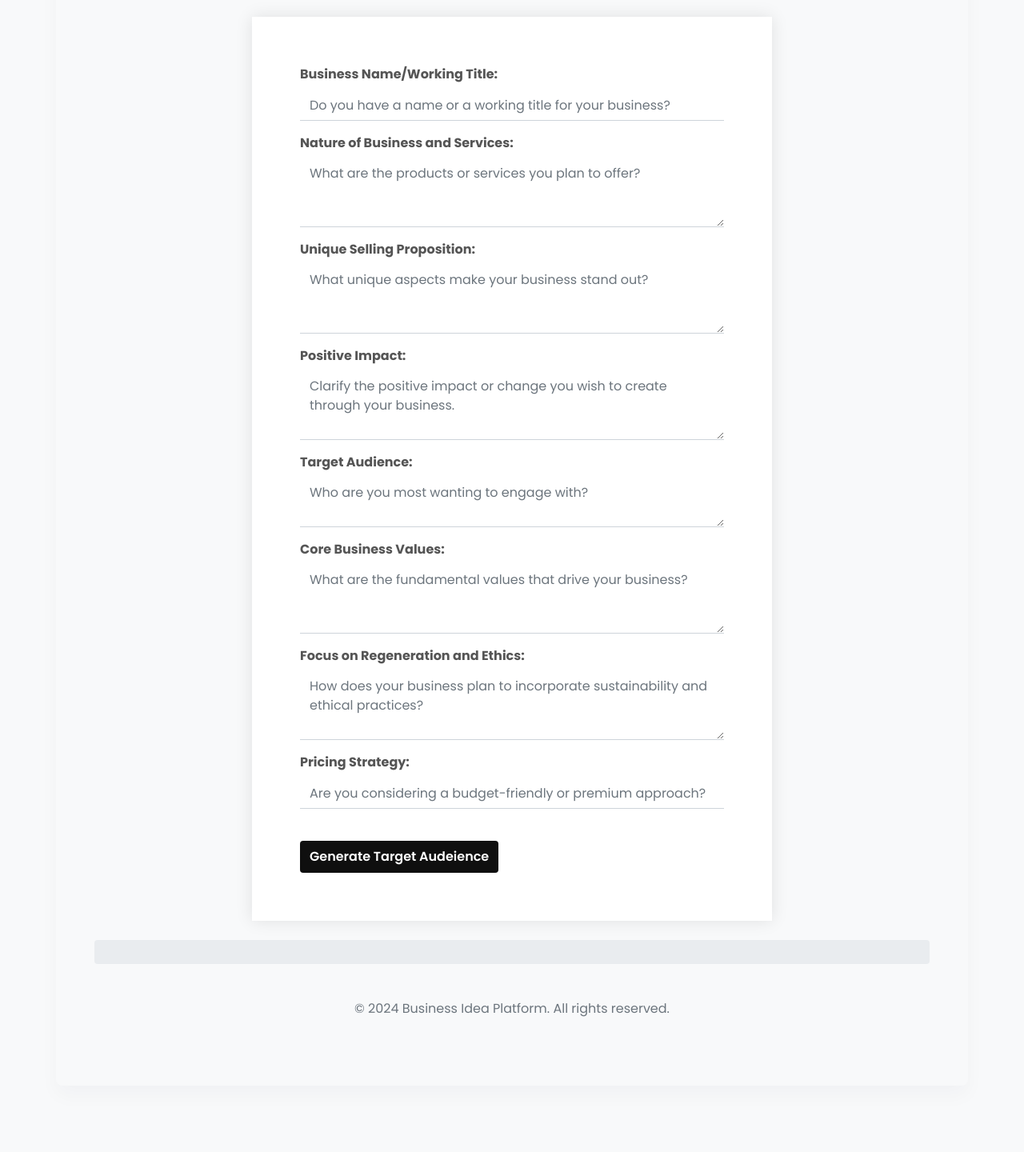
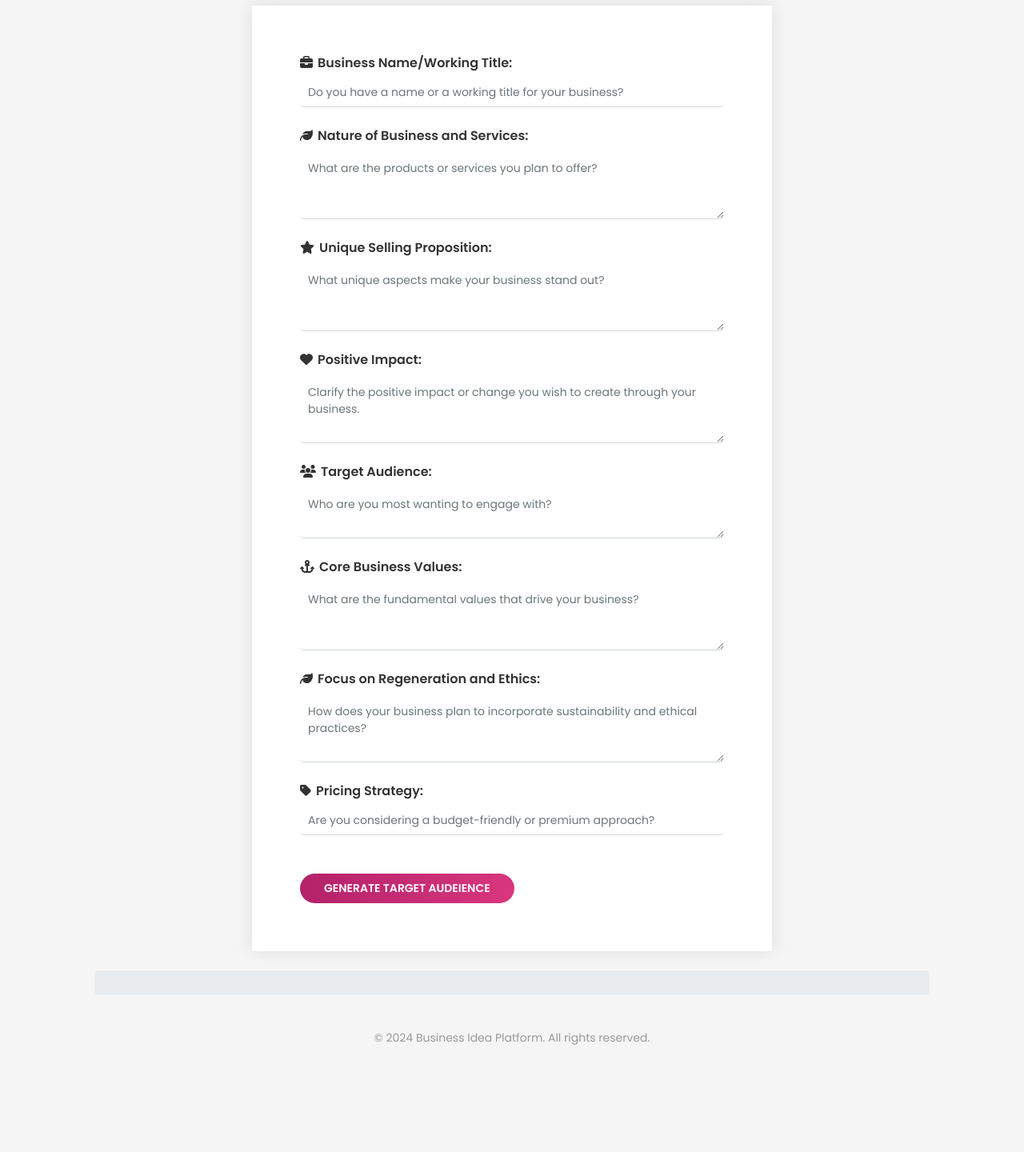
Before and after one commit to RaheesAhmed/brand-story-creator, a website: page public/index.html in a window 1280 px wide. Shown: the part 179-1619 px from the top of the page at 80% size. Before the commit the page ends 1584 px from the top, so only its background shows below. Drawn offline with nearby package versions, Linux system fonts and the light colour scheme.

Commit message:
Refactor card layout and styles in script.js and style.css

```diff
--- a/public/index.html
+++ b/public/index.html
@@ -4,6 +4,7 @@
     <meta charset="UTF-8" />
     <meta name="viewport" content="width=device-width, initial-scale=1.0" />
     <title>Business Idea Form</title>
+    <link rel="stylesheet" href="https://cdnjs.cloudflare.com/ajax/libs/font-awesome/6.5.1/css/all.min.css" integrity="sha512-DTOQO9RWCH3ppGqcWaEA1BIZOC6xxalwEsw9c2QQeAIftl+Vegovlnee1c9QX4TctnWMn13TZye+giMm8e2LwA==" crossorigin="anonymous" referrerpolicy="no-referrer" />
     <link rel="preconnect" href="https://fonts.googleapis.com">
 <link rel="preconnect" href="https://fonts.gstatic.com" crossorigin>
 <link href="https://fonts.googleapis.com/css2?family=Montserrat:ital,wght@0,100..900;1,100..900&family=Poppins:ital,wght@0,100;0,200;0,300;0,400;0,500;0,600;0,700;0,800;0,900;1,100;1,200;1,300;1,400;1,500;1,600;1,700;1,800;1,900&display=swap" rel="stylesheet">
@@ -22,6 +23,7 @@
       integrity="sha384-BY+fdrpOd3gfeRvTSMT+VUZmA728cfF9Z2G42xpaRkUGu2i3DyzpTURDo5A6CaLK"
       crossorigin="anonymous"
     />
+    <script src="https://cdnjs.cloudflare.com/ajax/libs/font-awesome/6.5.1/js/all.min.js" integrity="sha512-GWzVrcGlo0TxTRvz9ttioyYJ+Wwk9Ck0G81D+eO63BaqHaJ3YZX9wuqjwgfcV/MrB2PhaVX9DkYVhbFpStnqpQ==" crossorigin="anonymous" referrerpolicy="no-referrer"></script>
     <link rel="stylesheet" href="style.css" />
   </head>
   <body>
@@ -34,112 +36,55 @@
         </p>
       </header>
       <form id="businessIdeaForm" class="mt-4">
+
         <!-- Business Name -->
 <div class="form-group">
-          <label for="businessName">Business Name/Working Title:</label>
-          <input
-            type="text"
-            class="form-control"
-            id="businessName"
-            name="businessName"
-            placeholder="Do you have a name or a working title for your business?"
-            required
-          />
+  <label for="businessName"><i class="fa fa-briefcase must"></i>Business Name/Working Title:</label>
+  <input type="text" class="form-control" id="businessName" name="businessName" placeholder="Do you have a name or a working title for your business?" required />
 </div>
 
 <!-- Nature of Business and Services -->
 <div class="form-group">
-          <label for="natureOfBusiness">Nature of Business and Services:</label>
-          <textarea
-            class="form-control"
-            id="natureOfBusiness"
-            name="natureOfBusiness"
-            rows="3"
-            placeholder="What are the products or services you plan to offer?"
-            required
-          ></textarea>
+  <label for="natureOfBusiness"><i class="fa fa-leaf must"></i>Nature of Business and Services:</label>
+  <textarea class="form-control" id="natureOfBusiness" name="natureOfBusiness" rows="3" placeholder="What are the products or services you plan to offer?" required></textarea>
 </div>
 
 <!-- Unique Selling Proposition -->
 <div class="form-group">
-          <label for="uniqueSellingProposition"
-            >Unique Selling Proposition:</label
-          >
-          <textarea
-            class="form-control"
-            id="uniqueSellingProposition"
-            name="uniqueSellingProposition"
-            rows="3"
-            placeholder="What unique aspects make your business stand out?"
-            required
-          ></textarea>
+  <label for="uniqueSellingProposition"><i class="fa fa-star must"></i>Unique Selling Proposition:</label>
+  <textarea class="form-control" id="uniqueSellingProposition" name="uniqueSellingProposition" rows="3" placeholder="What unique aspects make your business stand out?" required></textarea>
 </div>
 
 <!-- Positive Impact -->
 <div class="form-group">
-          <label for="positiveImpact">Positive Impact:</label>
-          <textarea
-            class="form-control"
-            id="positiveImpact"
-            name="positiveImpact"
-            rows="3"
-            placeholder="Clarify the positive impact or change you wish to create through your business."
-            required
-          ></textarea>
+  <label for="positiveImpact"><i class="fa fa-heart must"></i>Positive Impact:</label>
+  <textarea class="form-control" id="positiveImpact" name="positiveImpact" rows="3" placeholder="Clarify the positive impact or change you wish to create through your business." required></textarea>
 </div>
 
 <!-- Target Audience -->
 <div class="form-group">
-          <label for="targetAudience">Target Audience:</label>
-          <textarea
-            class="form-control"
-            id="targetAudience"
-            name="targetAudience"
-            placeholder="Who are you most wanting to engage with?"
-            required
-          /></textarea>
+  <label for="targetAudience"><i class="fa fa-users must"></i>Target Audience:</label>
+  <textarea class="form-control" id="targetAudience" name="targetAudience" placeholder="Who are you most wanting to engage with?" required /></textarea>
 </div>
 
 <!-- Core Business Values -->
 <div class="form-group">
-          <label for="coreValues">Core Business Values:</label>
-          <textarea
-            class="form-control"
-            id="coreValues"
-            name="coreValues"
-            rows="3"
-            required
-            placeholder="What are the fundamental values that drive your business?"
-          ></textarea>
+  <label for="coreValues"><i class="fa fa-anchor must"></i>Core Business Values:</label>
+  <textarea class="form-control" id="coreValues" name="coreValues" rows="3" required placeholder="What are the fundamental values that drive your business?"></textarea>
 </div>
 
 <!-- Focus on Regeneration and Ethics -->
 <div class="form-group">
-          <label for="regenerationFocus"
-            >Focus on Regeneration and Ethics:</label
-          >
-          <textarea
-            class="form-control"
-            id="regenerationFocus"
-            name="regenerationFocus"
-            rows="3"
-            placeholder="How does your business plan to incorporate sustainability and ethical practices?"
-            required
-          ></textarea>
+  <label for="regenerationFocus"><i class="fa fa-leaf must"></i>Focus on Regeneration and Ethics:</label>
+  <textarea class="form-control" id="regenerationFocus" name="regenerationFocus" rows="3" placeholder="How does your business plan to incorporate sustainability and ethical practices?" required></textarea>
 </div>
 
 <!-- Pricing Strategy -->
 <div class="form-group">
-          <label for="pricingStrategy">Pricing Strategy:</label>
-          <input
-            type="text"
-            class="form-control"
-            id="pricingStrategy"
-            name="pricingStrategy"
-            placeholder="Are you considering a budget-friendly or premium approach?"
-            required
-          />
+  <label for="pricingStrategy"><i class="fa fa-tag must"></i>Pricing Strategy:</label>
+  <input type="text" class="form-control" id="pricingStrategy" name="pricingStrategy" placeholder="Are you considering a budget-friendly or premium approach?" required />
 </div>
+
 
         <button
           type="button"
--- a/public/script.js
+++ b/public/script.js
@@ -67,17 +67,13 @@ $(document).ready(function () {
     targetAudiences.forEach(function (audience) {
       targetAudiencesHtml += `
     <div class="col-md-4">
-        <div class="card mb-4 card-custom">
+      <div class="card mb-4 card-custom fixed">
         <div class="card-body">
           <h5 class="card-title">${audience.Name}</h5>
           <p class="card-text">${audience.Characteristics}</p>
-            <button class="btn btn-primary select-audience-btn" data-audience="${
+          <button class="btn select-audience-btn" data-audience="${
             (audience.Name, audience.Characteristics)
-            }" style="
-              background-color: rgb(15, 15, 15);
-              color: white;
-              font-weight: 600;
-            ">Select</button>
+          }">Select</button>
         </div>
       </div>
     </div>
--- a/public/style.css
+++ b/public/style.css
@@ -171,12 +171,7 @@ body {
   margin-bottom: 2rem;
 }
 
-.form-container {
 
-  padding: 2rem;
-  border-radius: 8px;
-  box-shadow: 0 0.75rem 1.5rem rgba(18, 38, 63, 0.03);
-}
 
 .btn-custom {
   background-color: #007bff;
@@ -217,34 +212,37 @@ body {
 
 
 .card-custom {
-  background-color: #f8f9fa;
+  border: none;
+  box-shadow: 0 4px 8px rgba(0, 0, 0, 0.1);
   border-radius: 10px;
-  box-shadow: 0 4px 8px rgba(0, 0, 0, 0.1);
 }
 
-.card-title {
-  font-family: 'Montserrat', sans-serif;
+.card-custom .card-title {
   color: #333;
+  font-weight: bold;
 }
 
-.card-text {
-
+.card-custom .card-text {
   color: #666;
+  font-size: 14px;
 }
 
-.select-btn {
-  background-color: #b3226a;
-  color: white;
+.select-audience-btn {
+  background: linear-gradient(to right, #b3226a, #d9367e);
   border: none;
-  border-radius: 5px;
-  padding: 8px 12px;
-  cursor: pointer;
-  font-weight: 600;
+  border-radius: 20px;
+  color: #fff;
+  font-size: 14px;
+  font-weight: bold;
+  padding: 8px 20px;
+  text-transform: uppercase;
 }
 
-.select-btn:hover {
-  background-color: #9e1e57;
+.select-audience-btn:hover {
+  background: linear-gradient(to right, #d9367e, #b3226a);
+  color: #fff;
 }
+
 
 .fixed-card {
   height: 350px; /* Adjust the height as needed */
@@ -259,3 +257,70 @@ body {
 .select-audience-btn {
   margin-top: auto; /* Align the button to the bottom of the card */
 }
+
+
+body {
+  background-color: #f5f5f5;
+  font-family: 'Montserrat', sans-serif;
+}
+
+.form-container {
+
+  border-radius: 10px;
+
+  padding: 30px;
+}
+
+.header h1 {
+  color: #333;
+  font-size: 28px;
+  font-weight: bold;
+}
+
+.header p {
+  color: #666;
+  font-size: 16px;
+}
+
+.form-group {
+  margin-bottom: 1.5rem;
+}
+
+.form-group label {
+  font-weight: 600;
+  color: #333;
+}
+
+.form-group i {
+  color: #b3226a;
+  margin-right: 5px;
+}
+
+.form-control {
+  border: 1px solid #ced4da;
+  border-radius: 5px;
+  box-shadow: none;
+  padding: 10px;
+  font-size: 14px;
+}
+
+.btn-custom {
+  background: linear-gradient(to right, #b3226a, #d9367e);
+  border: none;
+  border-radius: 20px;
+  color: #fff;
+  font-size: 14px;
+  font-weight: bold;
+  padding: 10px 30px;
+  text-transform: uppercase;
+}
+
+.footer {
+  color: #999;
+  font-size: 14px;
+  margin-top: 30px;
+}
+
+.must{
+  margin-right: 6px !important;
+}
```
Also changed, not shown: response.json (+16 -16 lines). Lines whose indentation alone changed are shown as unchanged.
